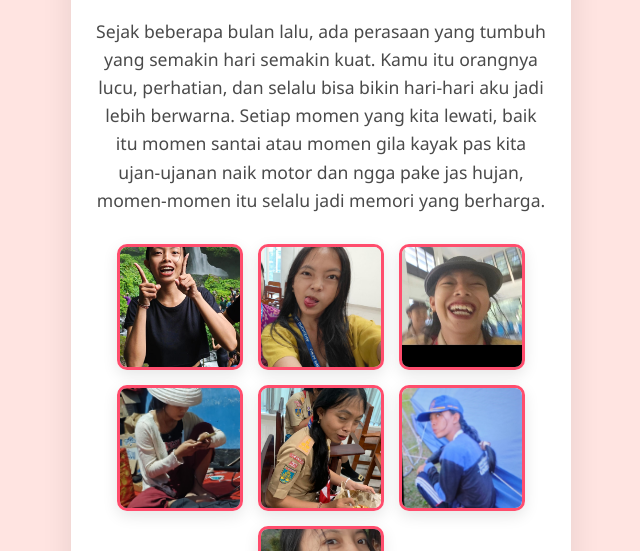
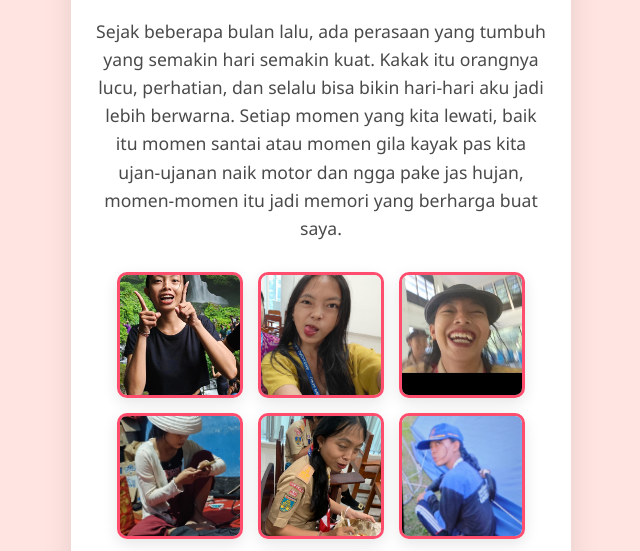
Before and after one commit to ItsMeDiana01/e, a plain HTML site: page pernyataan.html in a window 1280 px wide. Shown: the part 175-726 px from the top of the page, without its empty margins (319-959 px from the left). Drawn offline with Linux system fonts and the light colour scheme.

Commit message:
Update pernyataan.html

```diff
--- a/pernyataan.html
+++ b/pernyataan.html
@@ -9,7 +9,7 @@
 <body>
     <div class="container page-two-container">
         <h1 class="declaration-title">Ada yang mau aku sampaikan...</h1>
-        <p class="declaration-text">Sejak beberapa bulan lalu, ada perasaan yang tumbuh yang semakin hari semakin kuat. Kamu itu orangnya lucu, perhatian, dan selalu bisa bikin hari-hari aku jadi lebih berwarna. Setiap momen yang kita lewati, baik itu momen santai atau momen gila kayak pas kita ujan-ujanan naik motor dan ngga pake jas hujan, momen-momen itu selalu jadi memori yang berharga.</p>
+        <p class="declaration-text">Sejak beberapa bulan lalu, ada perasaan yang tumbuh yang semakin hari semakin kuat. Kakak itu orangnya lucu, perhatian, dan selalu bisa bikin hari-hari aku jadi lebih berwarna. Setiap momen yang kita lewati, baik itu momen santai atau momen gila kayak pas kita ujan-ujanan naik motor dan ngga pake jas hujan, momen-momen itu jadi memori yang berharga buat saya.</p>
 
         <div class="photo-gallery">
             <img src="1.jpg" alt="Foto Kenangan 1" class="gallery-photo">
```
